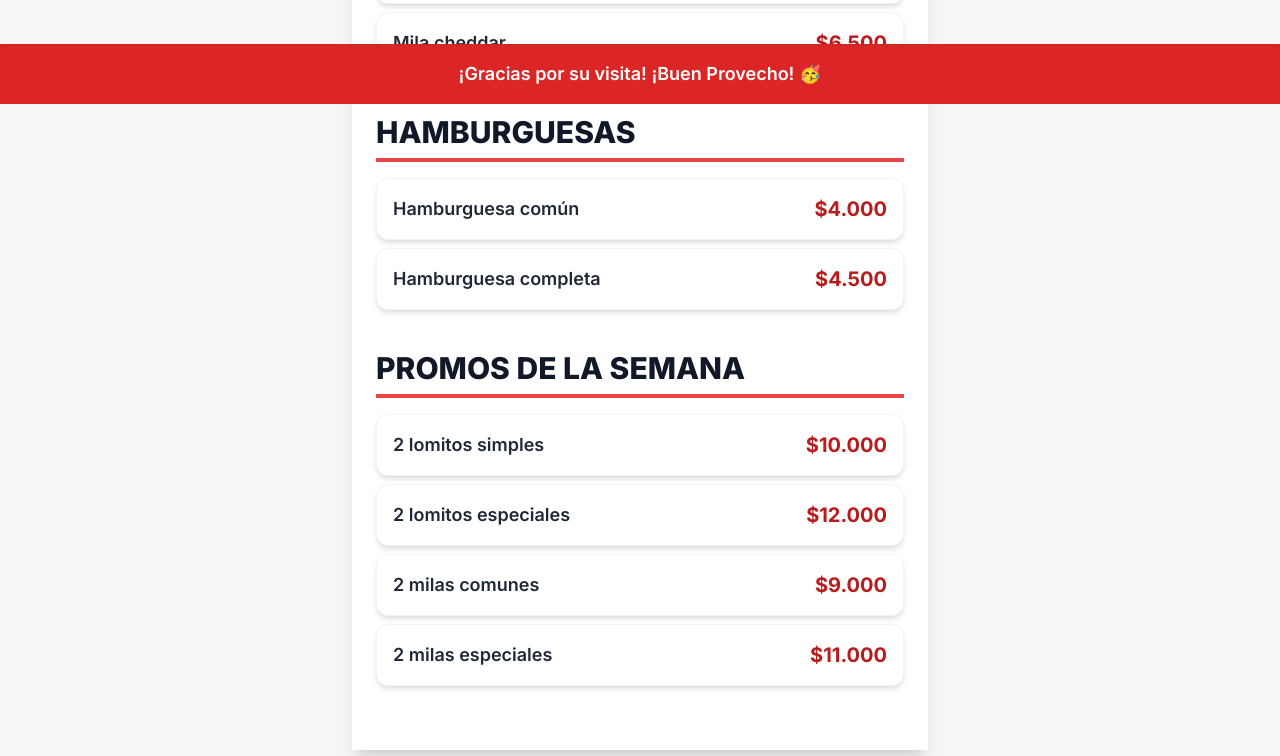
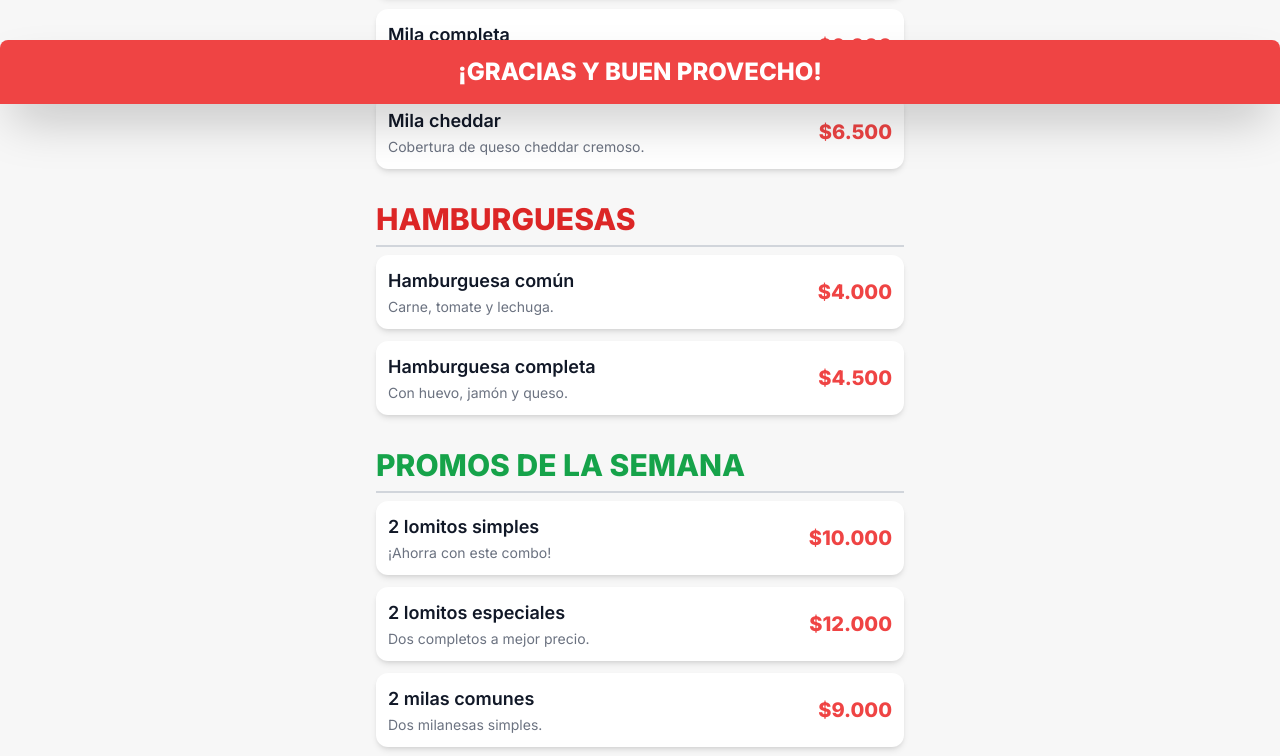
Before and after one commit to Alhambrabm/Menu, a plain HTML site: page index.html in a window 1280 px wide. Shown: the part 696-1452 px from the top of the page. Drawn offline with nearby package versions, Linux system fonts and the light colour scheme.

Commit message:
Add files via upload

```diff
--- a/index.html
+++ b/index.html
@@ -3,147 +3,188 @@
 <head>
     <meta charset="UTF-8">
     <meta name="viewport" content="width=device-width, initial-scale=1.0">
-    <title>Menú Estático y Fijo</title>
+    <title>Menú - La Alhambra</title>
     <!-- Carga de Tailwind CSS -->
     <script src="https://cdn.tailwindcss.com"></script>
-    <!-- Configuración de la fuente Inter -->
     <style>
         @import url('https://fonts.googleapis.com/css2?family=Inter:wght@100..900&display=swap');
         body {
             font-family: 'Inter', sans-serif;
             background-color: #f7f7f7;
+            /* Aumento el padding-top a 115px para más seguridad */
+            padding-top: 115px;
+            padding-bottom: 80px; /* Espacio para el footer fijo */
         }
-        .item-row {
-            transition: background-color 0.1s;
+        /* Estilo para los títulos de categoría */
+        .category-title {
+            position: sticky;
+            /* Ajuste el top a 115px para que se pegue justo debajo de las dos barras fijas con un pequeño espacio */
+            top: 115px;
+            z-index: 10;
+            background-color: #f7f7f7;
+            padding-top: 16px;
+            padding-bottom: 8px;
+            margin-top: -8px;
         }
-        .item-row:hover {
-            background-color: #fef2f2; /* Un rojo muy suave al pasar el mouse */
+        /* Color principal de la marca (similar al rojo ladrillo de la Alhambra/comida rápida) */
+        .brand-color {
+            background-color: #ef4444; /* Rojo 500 */
         }
-        /* Ajuste de padding al cuerpo para que el contenido no quede oculto por los elementos fijos */
-        body {
-            padding-top: 104px; /* Altura combinada del header (64px) + banner de fritas (40px) */
-            padding-bottom: 56px; /* Altura del footer de Buen Provecho (56px) */
-        }
-        /* Eliminar scrollbar de body para que el scroll solo esté en el contenedor principal si es necesario */
-        html {
-            overflow-y: scroll;
+        .brand-text {
+            color: #ef4444;
         }
     </style>
 </head>
 <body>
 
-    <!-- Encabezado Fijo (Menú del Local) -->
-    <header class="bg-red-600 p-4 shadow-xl fixed top-0 left-0 w-full z-20">
-        <div class="max-w-xl mx-auto">
-            <h1 class="text-3xl font-extrabold text-white text-center">Menú del Local</h1>
+    <!-- === ENCABEZADO Y AVISO DE FRITAS (SIEMPRE VISIBLES) === -->
+    <header class="fixed top-0 left-0 w-full z-20 shadow-lg">
+        <!-- 1. Nombre y Saludo -->
+        <div class="brand-color p-3 text-white text-center rounded-b-lg">
+            <h1 class="text-3xl font-extrabold">La Alhambra</h1>
+            <p class="text-lg mt-1 font-medium">¡Bienvenido! Revisa nuestro menú.</p>
+        </div>
+        <!-- 2. Banner de Fritas -->
+        <div class="bg-yellow-400 p-2 text-center text-gray-900 font-extrabold shadow-md">
+            <p class="text-lg">¡TODO SALE CON PAPAS FRITAS! 🍟</p>
         </div>
     </header>
 
-    <!-- Banner de Fritas Siempre Visible (Fijo) -->
-    <div class="bg-yellow-400 p-2 shadow-md fixed top-16 left-0 w-full z-20">
-        <p class="text-lg font-bold text-center text-gray-800">
-            ⭐ ¡TODO SALE CON PAPAS FRITAS! 🍟
-        </p>
-    </div>
+    <!-- === CONTENEDOR PRINCIPAL DEL MENÚ (SCROLLABLE) === -->
+    <main class="max-w-xl mx-auto p-4 sm:p-6">
 
-    <!-- Contenedor Principal de Contenido (Asegura el centrado y el margen) -->
-    <div class="max-w-xl mx-auto bg-white shadow-xl">
-
-        <!-- Contenido del Menú -->
-        <div id="menu-container" class="p-4 sm:p-6">
-            <!-- El menú estático se renderizará aquí -->
-        </div>
-    </div>
-
-    <!-- Pie de Página Fijo (Buen Provecho) -->
-    <footer class="bg-red-600 p-4 shadow-inner fixed bottom-0 left-0 w-full z-20">
-        <p class="text-lg font-semibold text-white text-center">
-            ¡Gracias por su visita! ¡Buen Provecho! 🥳
-        </p>
-    </footer>
-
+        <!-- Definición de los datos del menú -->
         <script>
-        // Definición de los datos del menú
             const menuData = [
                 {
-                category: "LOMITOS",
+                    name: "LOMITOS",
+                    color: "text-red-600",
                     items: [
-                    { name: "Lomito simple", price: 6000 },
-                    { name: "Lomito completo", price: 6500 },
-                    { name: "Lomito cheddar", price: 7000 },
-                    { name: "Lomito caramelizado", price: 7000 }
+                        { name: "Lomito simple", desc: "Clásico y delicioso.", price: 6000 },
+                        { name: "Lomito completo", desc: "Con huevo, jamón, queso y aderezos.", price: 6500 },
+                        { name: "Lomito cheddar", desc: "Bañado en abundante salsa cheddar.", price: 7000 },
+                        { name: "Lomito caramelizado", desc: "Cebolla caramelizada y queso fundido.", price: 7000 },
                     ]
                 },
                 {
-                category: "MILANESAS",
+                    name: "MILANESAS",
+                    color: "text-red-600",
                     items: [
-                    { name: "Mila simple", price: 5300 },
-                    { name: "Mila completa", price: 6000 },
-                    { name: "Mila cheddar", price: 6500 }
+                        { name: "Mila simple", desc: "La milanesa tradicional.", price: 5300 },
+                        { name: "Mila completa", desc: "Con huevo, jamón y queso.", price: 6000 },
+                        { name: "Mila cheddar", desc: "Cobertura de queso cheddar cremoso.", price: 6500 },
                     ]
                 },
                 {
-                category: "HAMBURGUESAS",
+                    name: "HAMBURGUESAS",
+                    color: "text-red-600",
                     items: [
-                    { name: "Hamburguesa común", price: 4000 },
-                    { name: "Hamburguesa completa", price: 4500 }
+                        { name: "Hamburguesa común", desc: "Carne, tomate y lechuga.", price: 4000 },
+                        { name: "Hamburguesa completa", desc: "Con huevo, jamón y queso.", price: 4500 },
                     ]
                 },
                 {
-                category: "PROMOS DE LA SEMANA",
+                    name: "PROMOS DE LA SEMANA",
+                    color: "text-green-600",
                     items: [
-                    { name: "2 lomitos simples", price: 10000 },
-                    { name: "2 lomitos especiales", price: 12000 },
-                    { name: "2 milas comunes", price: 9000 },
-                    { name: "2 milas especiales", price: 11000 }
+                        { name: "2 lomitos simples", desc: "¡Ahorra con este combo!", price: 10000 },
+                        { name: "2 lomitos especiales", desc: "Dos completos a mejor precio.", price: 12000 },
+                        { name: "2 milas comunes", desc: "Dos milanesas simples.", price: 9000 },
+                        { name: "2 milas especiales", desc: "Dos milanesas completas.", price: 11000 },
+                    ]
+                },
+                {
+                    name: "BEBIDAS",
+                    color: "text-red-600",
+                    items: [
+                        // Gaseosas y Agua
+                        { name: "Gaseosas y Agua", desc: "El acompañamiento perfecto para tu sánguche.", isSubSection: true },
+                        { name: "Gaseosas (375cc)", desc: "Fanta, Sprite, Coca-Cola. (Agua $1.500)", price: 2000 },
+                        { name: "Gaseosas (1Lt)", desc: "Coca Común, Coca Zero, Fanta, Sprite.", price: 3500 },
+
+                        // Cervezas (Rubias y Clásicas)
+                        { name: "Cervezas (Rubias y Clásicas)", desc: "", isSubSection: true },
+                        { name: "Pampa Dorada", desc: "", price: 1300 },
+                        { name: "Stella Artois (473cc)", desc: "", price: 4300 },
+                        { name: "Stella Artois (710cc)", desc: "", price: 5500 },
+                        { name: "Budweiser (710cc)", desc: "", price: 6000 },
+                        { name: "Corona (710cc)", desc: "", price: 6000 },
+
+                        // Cervezas Negras
+                        { name: "Cervezas Negras", desc: "", isSubSection: true },
+                        { name: "Salta Negra (473cc)", desc: "", price: 4500 },
+                        { name: "Guinness", desc: "", price: 4500 },
+
+                        // Vinos y Otros
+                        { name: "Vinos y Otros", desc: "", isSubSection: true },
+                        { name: "Don Valentín (750cc)", desc: "Malbec, Cabernet o Blanco. Botella de 750cc.", price: 7500 },
+                        { name: "Fernet (Vaso)", desc: "Con Coca Cola. ¡Listo para disfrutar!", price: 3000 },
                     ]
                 }
             ];
 
-        // Función para formatear el precio
             function formatPrice(price) {
-            // Se usa el separador de miles '.' y la coma ',' como separador decimal.
                 return `$${price.toLocaleString('es-AR')}`;
             }
 
-        // Renderiza el menú estático
             function renderMenu() {
-            const container = document.getElementById('menu-container');
+                const menuContainer = document.getElementById('menu-list-container');
                 let html = '';
 
                 menuData.forEach(category => {
+                    // Título de la Categoría
                     html += `
-                    <div class="mb-10">
-                        <h2 class="text-3xl font-extrabold text-gray-900 border-b-4 border-red-500 pb-2 mb-4">
-                            ${category.category}
-                        </h2>
-                        <div class="space-y-2">
+                        <div class="category-title border-b-2 border-gray-300">
+                            <h2 class="text-3xl font-extrabold ${category.color}">${category.name}</h2>
+                        </div>
+                        <div class="space-y-3 pt-2 pb-6">
                     `;
+
                     category.items.forEach(item => {
-                    const priceText = formatPrice(item.price);
+                        if (item.isSubSection) {
+                            // Renderizar Subsección
                             html += `
-                        <div class="item-row bg-white p-4 rounded-xl shadow-md flex justify-between items-center border border-gray-100">
-                            <div class="flex-grow pr-4">
-                                <p class="text-lg font-semibold text-gray-800">${item.name}</p>
-                            </div>
-                            <p class="text-xl font-bold text-red-700">${priceText}</p>
+                                <div class="mt-4 pt-4 border-t border-gray-200">
+                                    <h3 class="text-xl font-bold brand-text">${item.name}</h3>
+                                    ${item.desc ? `<p class="text-sm text-gray-500">${item.desc}</p>` : ''}
                                 </div>
                             `;
-                });
+                        } else {
+                            // Renderizar Item de Menú
+                            const itemPrice = item.price ? formatPrice(item.price) : '';
                             html += `
+                                <div class="flex justify-between items-center bg-white p-3 rounded-xl shadow-md transition duration-200 hover:shadow-lg hover:ring-2 hover:ring-red-400">
+                                    <div class="flex-1 min-w-0">
+                                        <h3 class="text-lg font-semibold text-gray-900 truncate">${item.name}</h3>
+                                        ${item.desc ? `<p class="text-sm text-gray-500 mt-0.5">${item.desc}</p>` : ''}
+                                    </div>
+                                    <div class="text-right ml-4 flex-shrink-0">
+                                        <p class="text-xl font-extrabold brand-text">${itemPrice}</p>
                                     </div>
                                 </div>
                             `;
+                        }
                     });
 
-            container.innerHTML = html;
+                    html += `</div>`;
+                });
+
+                menuContainer.innerHTML = html;
             }
 
-        // Inicialización
-        window.onload = function () {
-            renderMenu();
-        }
+            window.onload = renderMenu;
+        </script>
 
-    </script>
+        <div id="menu-list-container">
+            <!-- El menú se renderizará aquí -->
+            <div class="text-center p-8 text-gray-500 italic">Cargando menú...</div>
+        </div>
+    </main>
+
+    <!-- === FOOTER DE BUEN PROVECHO (SIEMPRE VISIBLE) === -->
+    <footer class="fixed bottom-0 left-0 w-full z-20 brand-color p-4 text-white text-center shadow-2xl rounded-t-lg">
+        <p class="text-2xl font-extrabold">¡GRACIAS Y BUEN PROVECHO!</p>
+    </footer>
+
 </body>
 </html>
```
Lines whose indentation alone changed are shown as unchanged.
